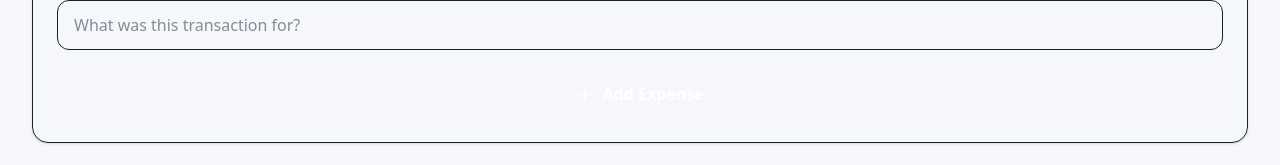
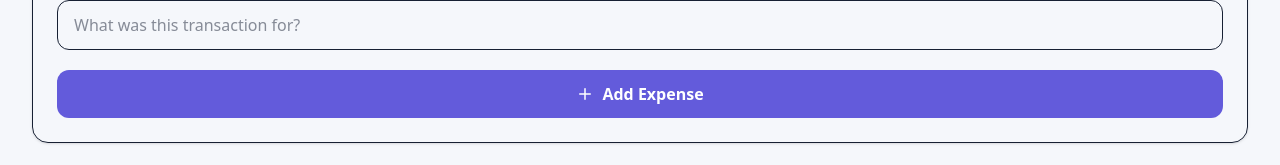
Before and after one commit to Grace422/CodeNova-Internship-Expense-Tracker, a Next.js app: page / in a window 1280 px wide. Shown: the part 1191-1356 px from the top of the page. Built offline with nearby package versions, Linux system fonts and the light colour scheme; no server answers.

Commit message:
changed color of add-income/expense

```diff
--- a/src/components/TransactionForm.jsx
+++ b/src/components/TransactionForm.jsx
@@ -233,7 +233,7 @@ export default function TransactionForm({ onTransactionAdded }) {
         <button
           type="submit"
           disabled={loading}
-          className="flex w-full items-center justify-center gap-2 rounded-xl bg-accent px-4 py-3 font-semibold text-white transition hover:opacity-90 disabled:cursor-not-allowed disabled:opacity-60"
+          className="flex w-full items-center justify-center gap-2 rounded-xl bg-[var(--accent-color)] px-4 py-3 font-semibold text-white transition hover:opacity-90 disabled:cursor-not-allowed disabled:opacity-60"
         >
           {loading ? (
             <>
```
